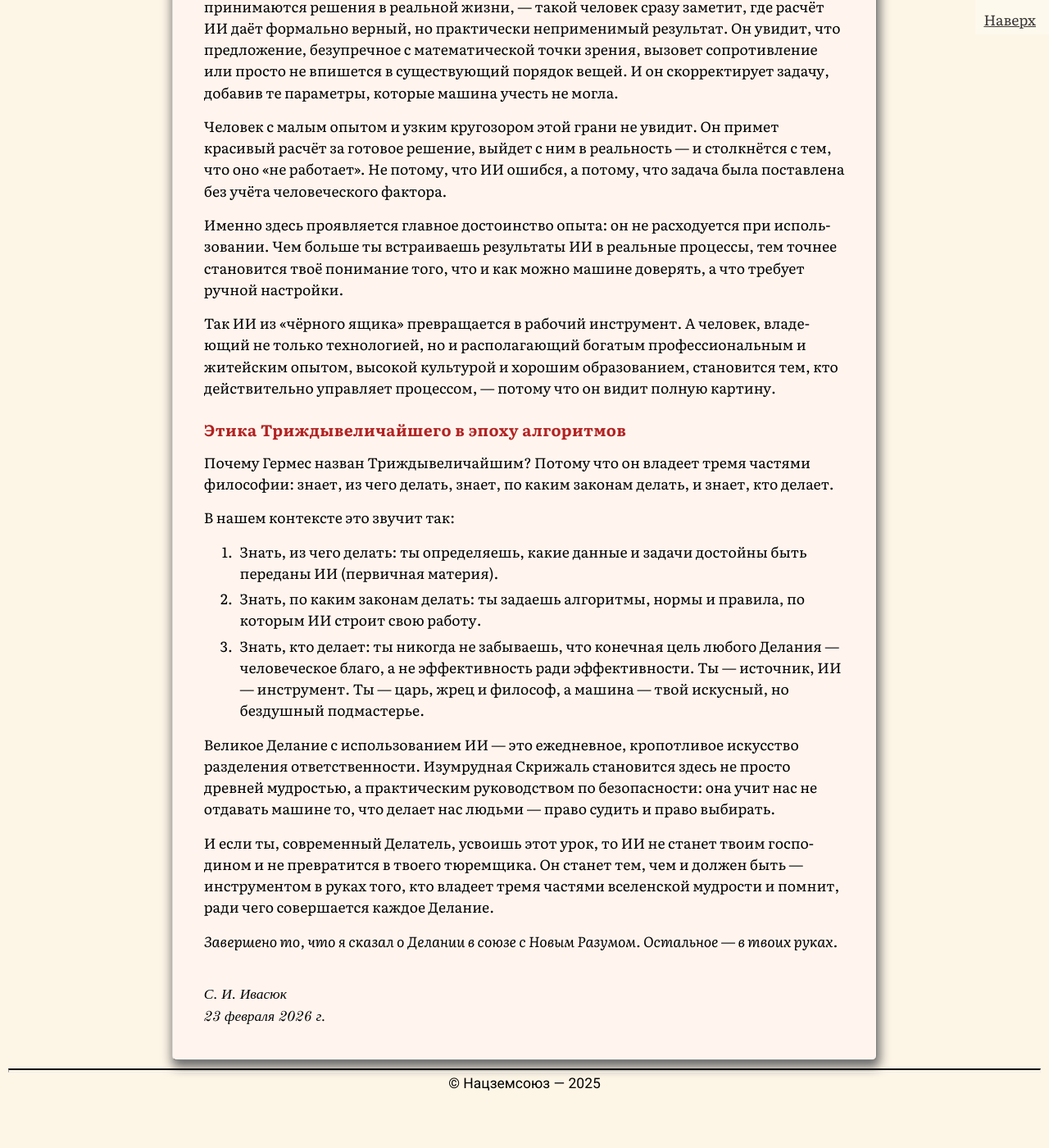
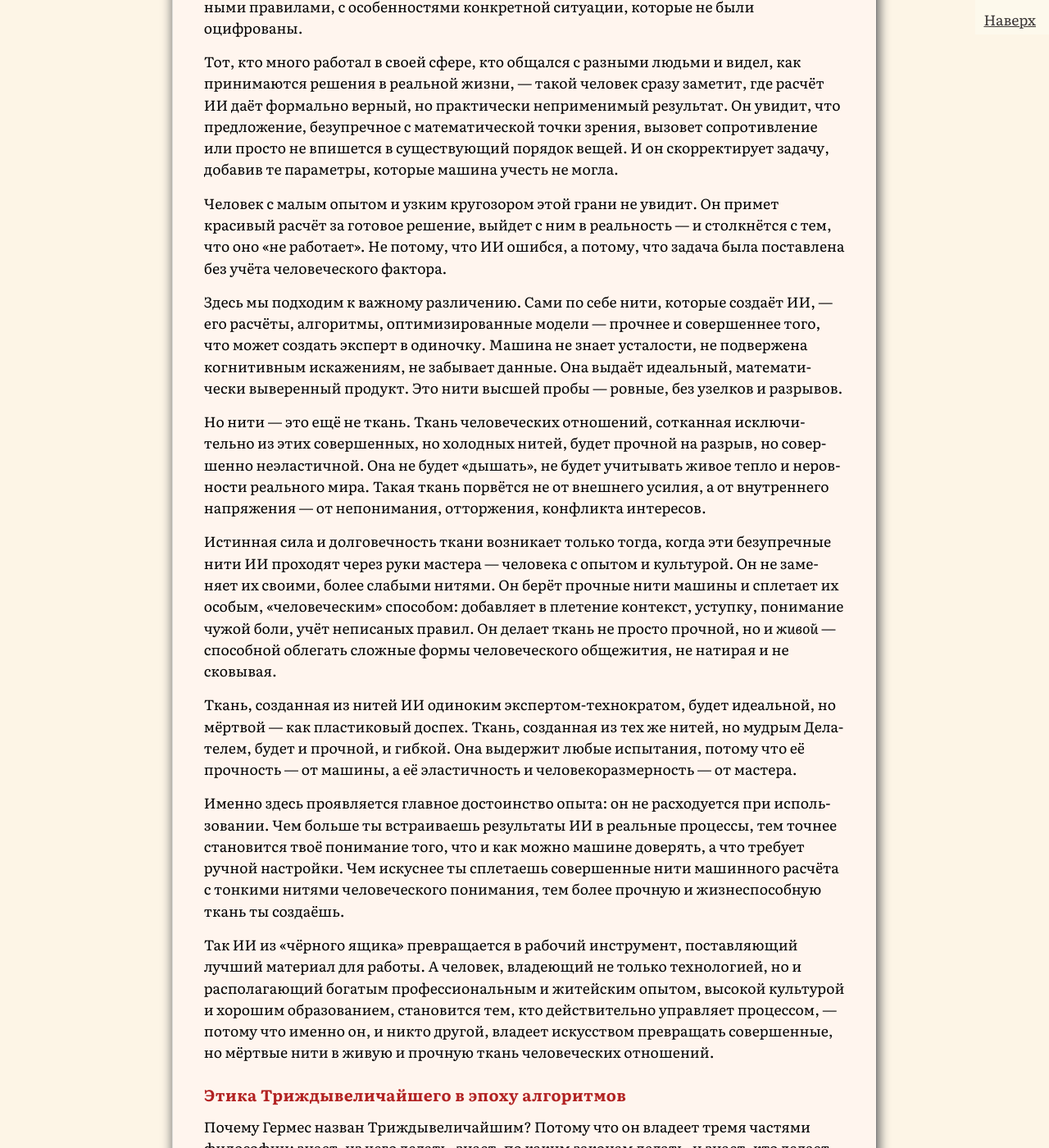
Before and after one commit to SergSi/land-use-art, a Jekyll site: the page built from _posts/2026-02-23-alhimia.md, in a window 1280 px wide and 1400 px high, scrolled down 17467 px. Shown: the whole window at 82% size. Built offline with Jekyll 4.4.1, drawn with Linux system fonts in a browser that asks for light colours; some web fonts are replaced; before the commit the page ends 18817 px from its top, so only the background shows below that; some of the changed text lies outside the part shown.

Commit message:
Update 2026-02-23-alhimia.md

```diff
--- a/_posts/2026-02-23-alhimia.md
+++ b/_posts/2026-02-23-alhimia.md
@@ -451,6 +451,8 @@ class Center self
 
 Если ты, современный Делатель, этого не сделаешь, если оставишь «примерное творение» ИИ в том виде, в каком оно вышло из колбы, ты создашь не живое решение, а искусный механизм. Механизм может работать, но он никогда не станет частью человеческого мира. Он будет чуждым, холодным, а значит — уязвимым. И рано или поздно ткань жизни, в которую он не вплетен, его отторгнет.
 
+Вот обновлённый раздел с встроенным тезисом о прочности нитей, созданных ИИ, и ткани человеческих отношений, сотканной из них. Изменения выделены жирным для наглядности.
+
 ### Человеческий капитал: почему опыт и культура становятся главным ресурсом
 
 Когда роли распределены — человек задаёт цель и оценивает результат, ИИ обрабатывает данные и генерирует варианты, — становится очевидным простой факт: *качество результата зависит от того, кто стоит по ту сторону запроса*. И здесь вступают в силу вещи, которые нельзя загрузить в алгоритм.
@@ -469,9 +471,17 @@ class Center self
 
 Человек с малым опытом и узким кругозором этой грани не увидит. Он примет красивый расчёт за готовое решение, выйдет с ним в реальность — и столкнётся с тем, что оно «не работает». Не потому, что ИИ ошибся, а потому, что задача была поставлена без учёта человеческого фактора.
 
-Именно здесь проявляется главное достоинство опыта: он не расходуется при использовании. Чем больше ты встраиваешь результаты ИИ в реальные процессы, тем точнее становится твоё понимание того, что и как можно машине доверять, а что требует ручной настройки.
+Здесь мы подходим к важному различению. Сами по себе нити, которые создаёт ИИ, — его расчёты, алгоритмы, оптимизированные модели — прочнее и совершеннее того, что может создать эксперт в одиночку. Машина не знает усталости, не подвержена когнитивным искажениям, не забывает данные. Она выдаёт идеальный, математически выверенный продукт. Это нити высшей пробы — ровные, без узелков и разрывов.
 
-Так ИИ из «чёрного ящика» превращается в рабочий инструмент. А человек, владеющий не только технологией, но и располагающий богатым профессиональным и житейским опытом, высокой культурой и хорошим образованием, становится тем, кто действительно управляет процессом, — потому что он видит полную картину.
+Но нити — это ещё не ткань. Ткань человеческих отношений, сотканная исключительно из этих совершенных, но холодных нитей, будет прочной на разрыв, но совершенно неэластичной. Она не будет «дышать», не будет учитывать живое тепло и неровности реального мира. Такая ткань порвётся не от внешнего усилия, а от внутреннего напряжения — от непонимания, отторжения, конфликта интересов.
+
+Истинная сила и долговечность ткани возникает только тогда, когда эти безупречные нити ИИ проходят через руки мастера — человека с опытом и культурой. Он не заменяет их своими, более слабыми нитями. Он берёт прочные нити машины и сплетает их особым, «человеческим» способом: добавляет в плетение контекст, уступку, понимание чужой боли, учёт неписаных правил. Он делает ткань не просто прочной, но и *живой* — способной облегать сложные формы человеческого общежития, не натирая и не сковывая.
+
+Ткань, созданная из нитей ИИ одиноким экспертом-технократом, будет идеальной, но мёртвой — как пластиковый доспех. Ткань, созданная из тех же нитей, но мудрым Делателем, будет и прочной, и гибкой. Она выдержит любые испытания, потому что её прочность — от машины, а её эластичность и человекоразмерность — от мастера.
+
+Именно здесь проявляется главное достоинство опыта: он не расходуется при использовании. Чем больше ты встраиваешь результаты ИИ в реальные процессы, тем точнее становится твоё понимание того, что и как можно машине доверять, а что требует ручной настройки. Чем искуснее ты сплетаешь совершенные нити машинного расчёта с тонкими нитями человеческого понимания, тем более прочную и жизнеспособную ткань ты создаёшь.
+
+Так ИИ из «чёрного ящика» превращается в рабочий инструмент, поставляющий лучший материал для работы. А человек, владеющий не только технологией, но и располагающий богатым профессиональным и житейским опытом, высокой культурой и хорошим образованием, становится тем, кто действительно управляет процессом, — потому что именно он, и никто другой, владеет искусством превращать совершенные, но мёртвые нити в живую и прочную ткань человеческих отношений.
 
 ### Этика Триждывеличайшего в эпоху алгоритмов
 
```
